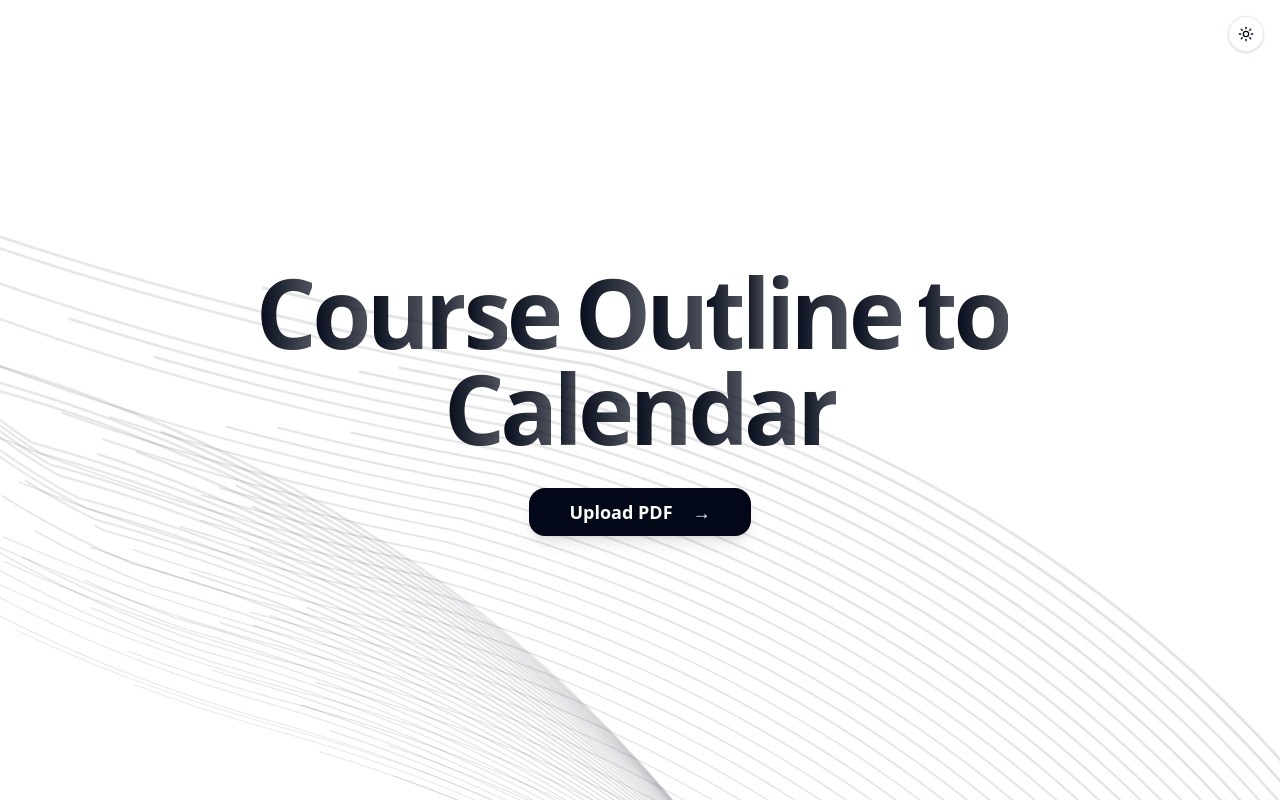
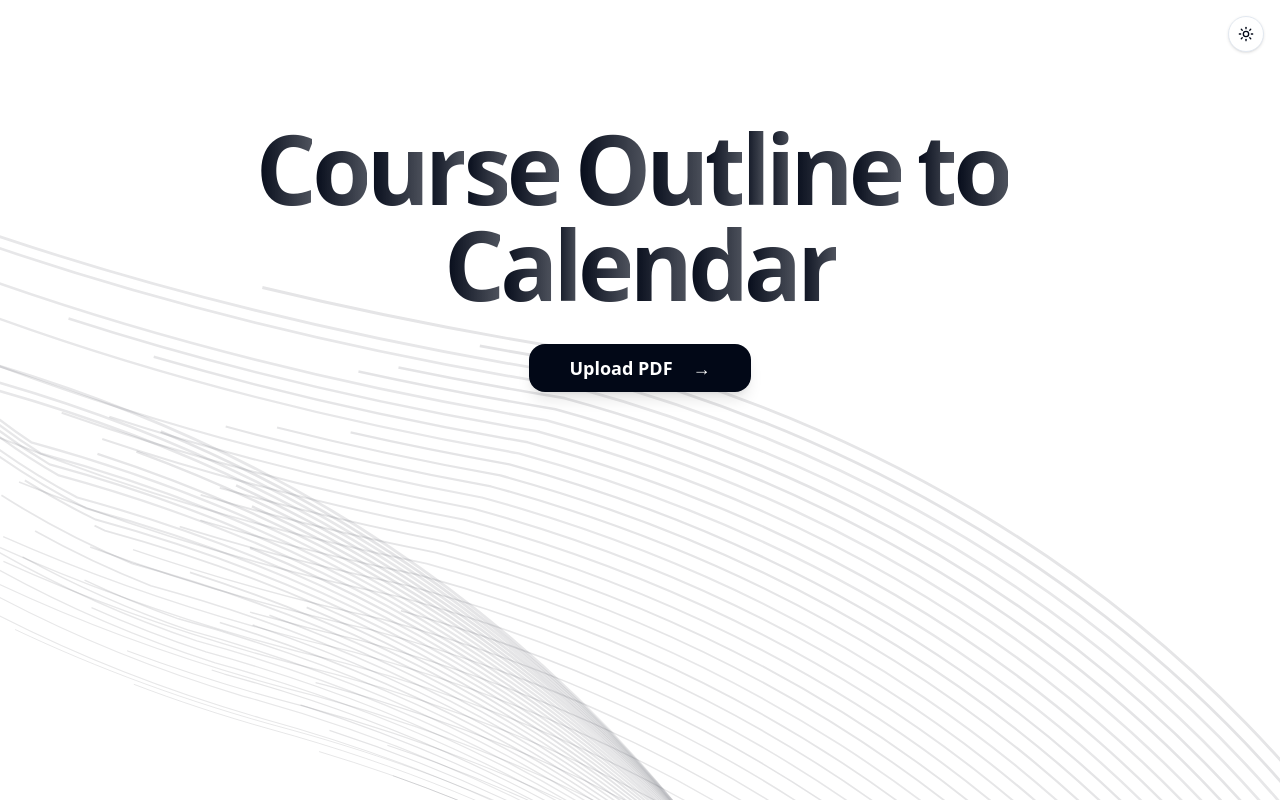
Before and after one commit to cloverzer0/course-outline-to-calendar, a Next.js app in the folder frontend/: page / in a window 1280 px wide. Built offline with nearby package versions, Linux system fonts and the light colour scheme.

Commit message:
Spacing changes

```diff
--- a/frontend/src/components/ui/background-paths.tsx
+++ b/frontend/src/components/ui/background-paths.tsx
@@ -78,7 +78,7 @@ export function BackgroundPaths({
           initial={{ opacity: 0 }}
           animate={{ opacity: 1 }}
           transition={{ duration: 1.5 }}
-          className="max-w-4xl mx-auto"
+          className="max-w-4xl mx-auto -mt-70"
         >
           <h1 className="text-5xl sm:text-7xl md:text-8xl font-bold mb-8 tracking-tighter">
             {words.map((word, wordIndex) => (
```
